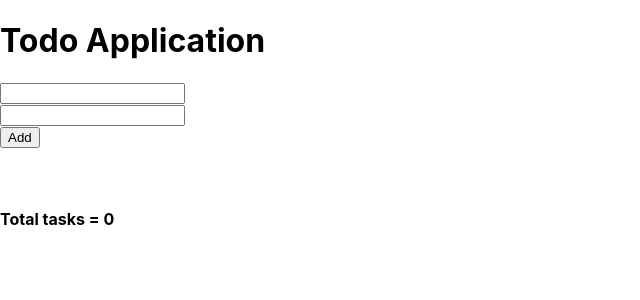
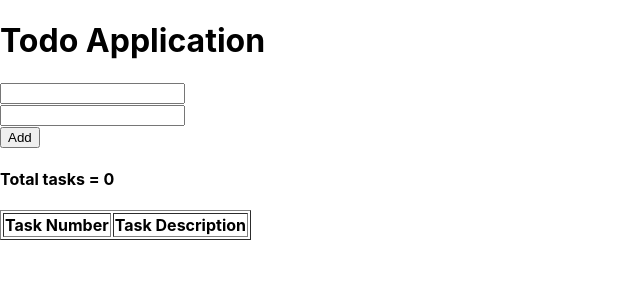
Before and after one commit to hassan-imran/simple-todo-react-app, a React (Create React App) app: page / in a window 1280 px wide. Shown: the top 300 px of the page, without its empty margins (0-640 px from the left). Built offline with nearby package versions, Linux system fonts and the light colour scheme.

Commit message:
adding a table for display of todos

```diff
--- a/src/App.js
+++ b/src/App.js
@@ -1,6 +1,7 @@
 import React, { Component } from 'react';
 import Routes from './Routes';
 import InputForm from './components/inputForm';
+import DisplayList from './components/displaylist';
 
 class App extends Component {
 
@@ -34,9 +35,9 @@ class App extends Component {
 
         <InputForm todo={this.state.todo} hitIt={updateTodos}/>
 
-        <br/><br/>
+        <h4>Total tasks = {this.state.todo.length}</h4>
 
-        <h4>Total tasks = {this.state.todo.length}</h4>
+        <DisplayList todo={this.state.todo} />
 
       </div>
     );
--- /dev/null
+++ b/src/components/displaylist.js
@@ -0,0 +1,32 @@
+import React, { Component } from 'react';
+
+class DisplayList extends Component {
+
+    constructor(props) {
+        super(props);
+        this.state = {
+        }
+    };
+
+
+    render() {
+
+        return (
+            <div>
+                <table border='1'>
+                    <thead>
+                        <tr>
+                            <th>Task Number</th>
+                            <th>Task Description</th>
+                        </tr>
+                    </thead>
+                    <tbody>
+
+                    </tbody>
+                </table>
+            </div>
+        );
+    }
+}
+
+export default DisplayList;
--- a/src/components/inputForm.js
+++ b/src/components/inputForm.js
@@ -23,7 +23,7 @@ class InputForm extends Component {
         task: this.state.inputTask,
         desc: this.state.inputDesc
       });
-      this.props.hitIt(this.props.todo, ()=>{this.state.inputTask="";this.state.inputDesc="";});
+      this.props.hitIt(this.props.todo, () => { this.state.inputTask = ""; this.state.inputDesc = ""; });
 
     }
 
```
Lines whose indentation alone changed are shown as unchanged.
